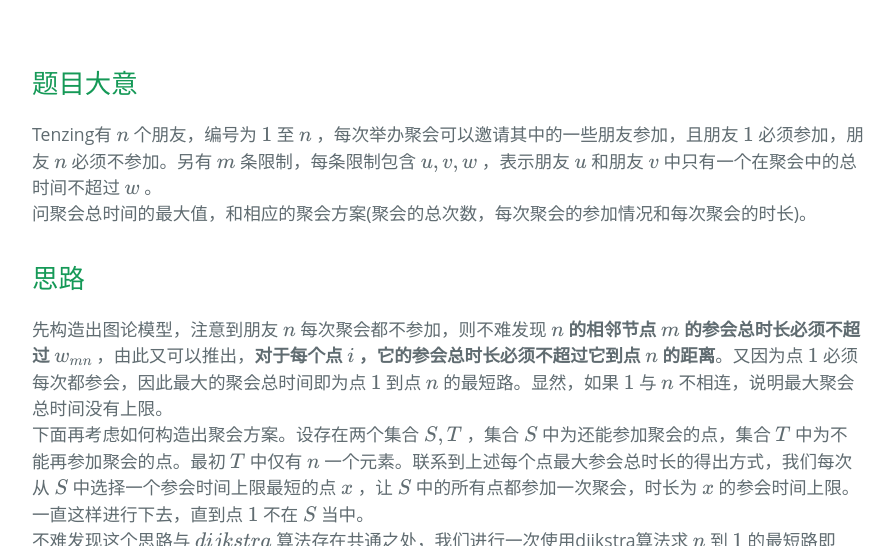
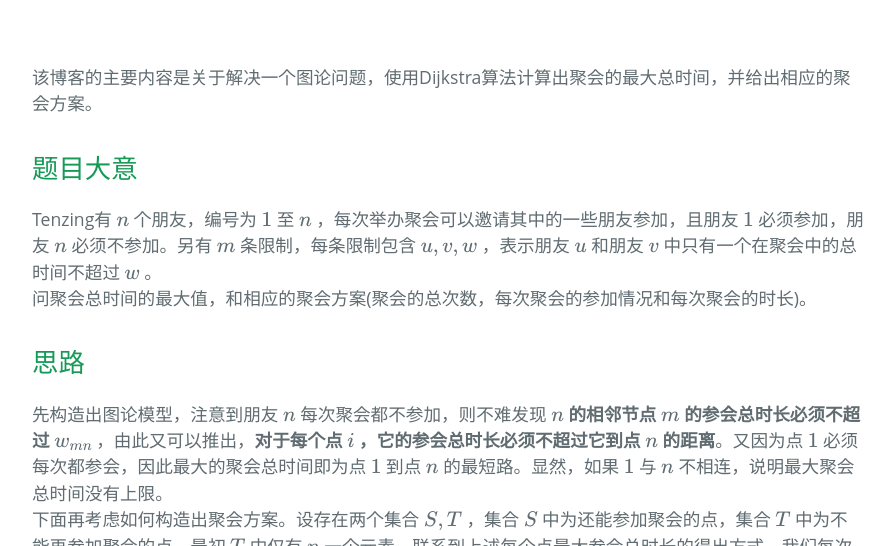
Before and after one commit to BuaaCzx/BuaaCzx.github.io, a Jekyll site: the page built from _posts/2023-6-29-CF1842D.md, in a window 1280 px wide and 900 px high, cut to the strip 354-900 px from the top of the window. Shown: the whole strip, without its empty margins (192-1086 px from the left). Built offline with Jekyll 4.4.1, drawn with Linux system fonts in a browser that asks for light colours; some web fonts are replaced; formulas are drawn with MathJax 3.

Commit message:
Update 2023-6-29-CF1842D.md

```diff
--- a/_posts/2023-6-29-CF1842D.md
+++ b/_posts/2023-6-29-CF1842D.md
@@ -3,6 +3,8 @@ layout: post
 title: CF1842D Tenzing and His Animal Friends
 tags: 做题补题记录
 ---
+
+该博客的主要内容是关于解决一个图论问题，使用Dijkstra算法计算出聚会的最大总时间，并给出相应的聚会方案。
 
 ## 题目大意
 Tenzing有 $n$ 个朋友，编号为 $1$ 至 $n$ ，每次举办聚会可以邀请其中的一些朋友参加，且朋友 $1$ 必须参加，朋友 $n$ 必须不参加。另有 $m$ 条限制，每条限制包含 $u,v,w$ ，表示朋友 $u$ 和朋友 $v$ 中只有一个在聚会中的总时间不超过 $w$ 。
```
